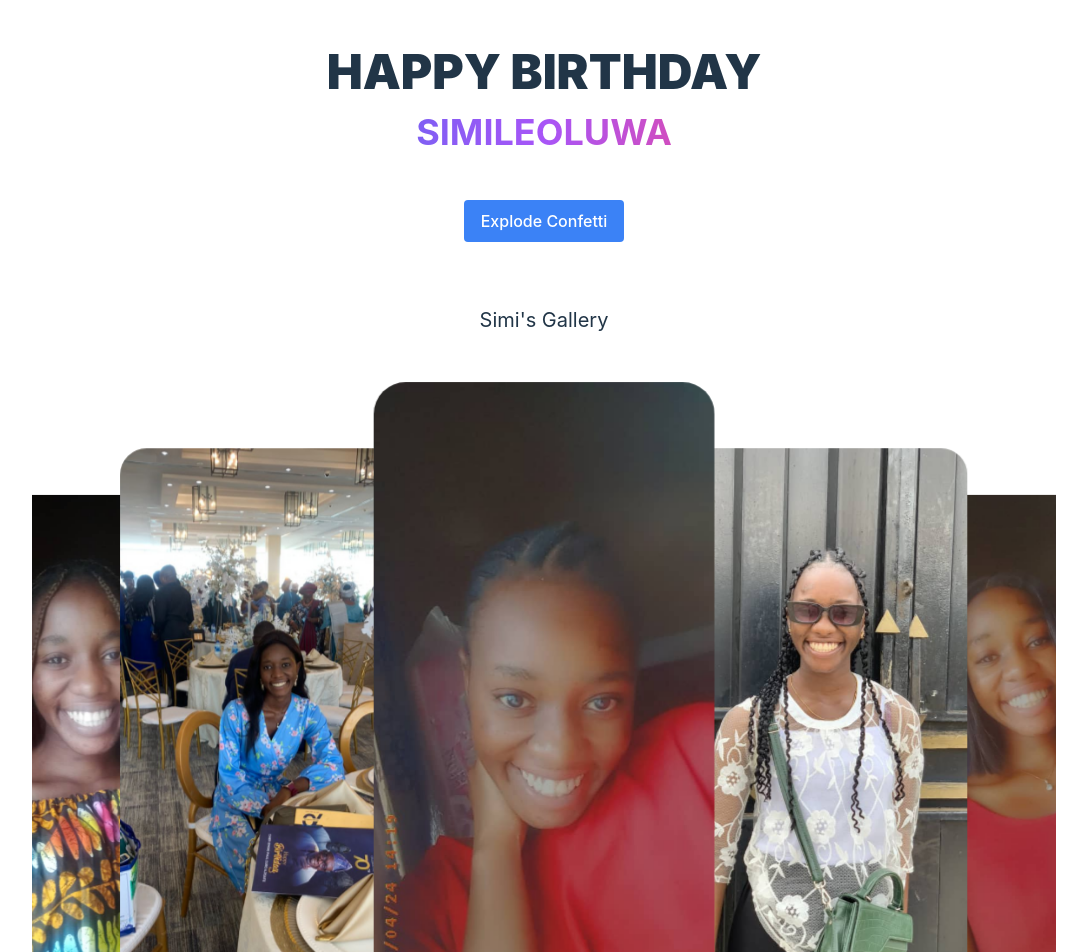
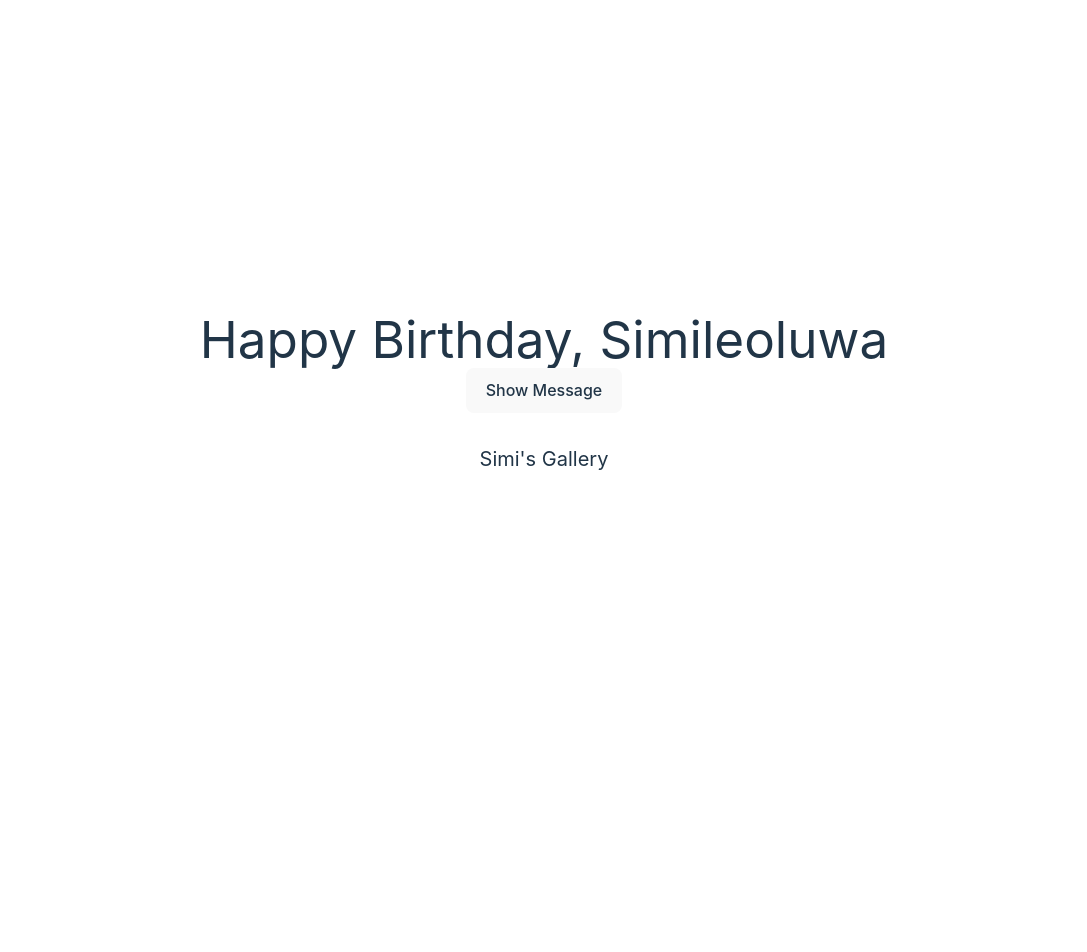
Before and after one commit to blaycoder/simi-birthday, a React (Vite) app: page / in a window 1280 px wide. Shown: the top 952 px of the page, without its empty margins (96-1183 px from the left). After the commit the page ends 800 px from the top, so only its background shows below. Built offline with nearby package versions, Linux system fonts and the light colour scheme.

Commit message:
made changes in the web app

```diff
--- a/src/App.css
+++ b/src/App.css
@@ -42,19 +42,3 @@ body,html{
 .card {
   padding: 2em;
 }
-
-section {
-  width: 100%;
-  box-sizing: border-box;
-  overflow-x: hidden;
-}
-
-.swiper_container {
-  width: 100%;
-  padding: 0 10px;
-}
-
-.swiper-slide img {
-  width: 100%;
-  object-fit: cover;
-}
--- a/src/App.jsx
+++ b/src/App.jsx
@@ -1,238 +1,52 @@
-import { useState, useLayoutEffect, useRef } from "react";
+import { useState, useEffect } from "react";
 import "./App.css";
-import Confetti from "react-confetti";
-import { gsap } from "gsap";
-import { Swiper, SwiperSlide } from "swiper/react";
-import { register } from "swiper/element/bundle";
-register();
-
-import { EffectCoverflow, Pagination, Navigation } from "swiper/modules";
-import "swiper/css";
-import "swiper/css/effect-coverflow";
-import "swiper/css/pagination";
-import "swiper/css/navigation";
-
-import slide_image_1 from "./assets/images/img-1.jpg";
-import slide_image_2 from "./assets/images/img-2.jpg";
-import slide_image_3 from "./assets/images/img-3.jpg";
-import slide_image_4 from "./assets/images/img-4.jpg";
-import slide_image_5 from "./assets/images/img-5.jpg";
-import slide_image_6 from "./assets/images/img-6.jpg";
-import slide_image_7 from "./assets/images/img-7.jpg";
+// import Confetti from "react-confetti";
+import { useTypewriter } from "react-simple-typewriter";
 
 function App() {
-  const [showConfetti, setShowConfetti] = useState(false);
-  const comp = useRef(null);
+  const [showMessage, setShowMessage] = useState(false);
+  const [isDisabled, setIsDisabled] = useState(true);
+  const [introTypeEffect, introHelper] = useTypewriter({
+    words: ["My Love", "Sunshine", "Simileoluwa"],
+    loop: 1,
+    typeSpeed: 170,
+    delaySpeed: 70,
+  });
 
-  const handleConfetti = (e) => {
+  const { introIsDone } = introHelper;
+
+  // Enable the button when typing is done
+  if (introIsDone && isDisabled) {
+    setIsDisabled(false);
+  }
+
+  const toggleMessage = (e) => {
     e.preventDefault();
-    setShowConfetti((showConfetti) => !showConfetti);
+    if (introIsDone) {
+      setShowMessage((prevShowMessage) => !prevShowMessage);
+    }
   };
 
-  useLayoutEffect(() => {
-    const t1 = gsap.timeline();
-    let mm = gsap.matchMedia();
-    mm.add(
-      {
-        isMobile: "(max-width: 600px)",
-        isDesktop: "(min-width: 768px)",
-        reduceMotion: "(prefers-reduced-motion: no-preference)",
-      },
-      (context) => {
-        let { isMobile, isDesktop, reduceMotion } = context.conditions;
-        t1.from("#b-text", {
-          xPercent: reduceMotion ? 0 : isMobile ? "-100" : "-300",
-          duration: 1.3,
-          delay: 0.3,
-          scale: 2,
-        })
-          .to("#b-text", {
-            xPercent: isMobile ? "-20" : "0",
-            duration: 0.5,
-            scale: 1,
-          })
-          .from("#name", {
-            opacity: 0,
-            y: isDesktop ? "+=30" : "0",
-            stagger: 0.5,
-          });
-      },
-      comp
-    );
-    return () => mm.revert();
-  }, []);
+  return (
+    <section>
+      <h1>
+        <span>Happy Birthday, {introTypeEffect}</span>
+        {/* <Cursor /> */}
+      </h1>
+      <button disabled={isDisabled} onClick={toggleMessage}>
+        Show Message
+      </button>
 
-  return (
-    <section className="flex flex-col items-center justify-center min-h-screen p-4">
-      {showConfetti && <Confetti />}
-      <div
-        ref={comp}
-        className="flex flex-col items-center text-center overflow-hidden"
-      >
-        <div>
-          <h1
-            id="b-text"
-            className="uppercase font-black text-base md:text-5xl"
-          >
-            Happy Birthday
-          </h1>
-          <p
-            id="name"
-            className="text-2xl md:text-4xl font-bold bg-gradient-to-r from-indigo-500 via-purple-500 to-pink-500 text-transparent bg-clip-text mt-4"
-          >
-            SIMILEOLUWA
-          </p>
-        </div>
-        <div className="card mt-4">
-          <button
-            onClick={handleConfetti}
-            className="px-4 py-2 bg-blue-500 text-white rounded"
-          >
-            Explode Confetti
-          </button>
-        </div>
+      <div>
+        <p>
+          {showMessage && (
+            <p></p>
+          )}
+        </p>
       </div>
-      <div className="w-full max-w-screen-lg mt-8">
+
+      <div className="mt-8">
         <h1 className="text-xl mb-4 text-center">Simi's Gallery</h1>
-        <Swiper
-          effect={"coverflow"}
-          grabCursor={true}
-          centeredSlides={true}
-          loop={true}
-          slidesPerView={"auto"}
-          breakpoints={{
-            320: {
-              slidesPerView: 1,
-              coverflowEffect: {
-                rotate: 0,
-                stretch: 0,
-                depth: 100,
-                modifier: 1,
-              },
-              pagination: false,
-              navigation: false,
-            },
-            480: {
-              slidesPerView: 1.5,
-              coverflowEffect: {
-                rotate: 0,
-                stretch: 0,
-                depth: 100,
-                modifier: 1.5,
-              },
-              pagination: false,
-              navigation: false,
-            },
-            640: {
-              slidesPerView: 2,
-              coverflowEffect: {
-                rotate: 0,
-                stretch: 0,
-                depth: 100,
-                modifier: 1.5,
-              },
-              pagination: false,
-              navigation: false,
-            },
-            768: {
-              slidesPerView: 2.5,
-              coverflowEffect: {
-                rotate: 0,
-                stretch: 0,
-                depth: 100,
-                modifier: 1.5,
-              },
-              pagination: false,
-              navigation: false,
-            },
-            1024: {
-              slidesPerView: 3,
-              coverflowEffect: {
-                rotate: 0,
-                stretch: 0,
-                depth: 100,
-                modifier: 2.5,
-              },
-              pagination: {
-                el: ".swiper-pagination",
-                clickable: true,
-              },
-              navigation: {
-                nextEl: ".swiper-button-next",
-                prevEl: ".swiper-button-prev",
-                clickable: true,
-              },
-            },
-          }}
-          className="swiper_container"
-        >
-          <SwiperSlide>
-            <img
-              src={slide_image_1}
-              alt="slide_image"
-              className="swiper-lazy w-full"
-            />
-            <div className="swiper-lazy-preloader"></div>
-          </SwiperSlide>
-          <SwiperSlide>
-            <img
-              src={slide_image_2}
-              alt="slide_image"
-              className="swiper-lazy w-full"
-            />
-            <div className="swiper-lazy-preloader"></div>
-          </SwiperSlide>
-          <SwiperSlide>
-            <img
-              src={slide_image_3}
-              alt="slide_image"
-              className="swiper-lazy w-full"
-            />
-            <div className="swiper-lazy-preloader"></div>
-          </SwiperSlide>
-          <SwiperSlide>
-            <img
-              src={slide_image_4}
-              alt="slide_image"
-              className="swiper-lazy w-full"
-            />
-            <div className="swiper-lazy-preloader"></div>
-          </SwiperSlide>
-          <SwiperSlide>
-            <img
-              src={slide_image_5}
-              alt="slide_image"
-              className="swiper-lazy w-full"
-            />
-            <div className="swiper-lazy-preloader"></div>
-          </SwiperSlide>
-          <SwiperSlide>
-            <img
-              src={slide_image_6}
-              alt="slide_image"
-              className="swiper-lazy w-full"
-            />
-            <div className="swiper-lazy-preloader"></div>
-          </SwiperSlide>
-          <SwiperSlide>
-            <img
-              src={slide_image_7}
-              alt="slide_image"
-              className="swiper-lazy w-full"
-            />
-            <div className="swiper-lazy-preloader"></div>
-          </SwiperSlide>
-
-          <div className="slider-controler">
-            <div className="swiper-button-prev slider-arrow">
-              <ion-icon name="arrow-back-outline"></ion-icon>
-            </div>
-            <div className="swiper-button-next slider-arrow">
-              <ion-icon name="arrow-forward-outline"></ion-icon>
-            </div>
-            <div className="swiper-pagination"></div>
-          </div>
-        </Swiper>
       </div>
     </section>
   );
--- a/src/index.css
+++ b/src/index.css
@@ -75,101 +75,3 @@ button:focus-visible {
     background-color: #f9f9f9;
   }
 }
-
-
-.swiper_container {
-  height: 52rem;
-  padding: 2rem 0;
-  position: relative;
-}
-
-.swiper-slide {
-  width: 37rem;
-  height: 42rem;
-  position: relative;
-}
-
-@media (max-width: 500px) {
-  .swiper_container {
-    height: 47rem;
-  }
-  .swiper-slide {
-    width: 28rem !important;
-    height: 36rem !important;
-  }
-  .swiper-slide img {
-    width: 28rem !important;
-    height: 36rem !important;
-  }
-}
-
-.swiper-slide img {
-  width: 37rem;
-  height: 42rem;
-  border-radius: 2rem;
-  object-fit: cover;
-}
-
-.swiper-slide-shadow-left,
-.swiper-slide-shadow-right {
-  display: none;
-}
-
-.slider-controler {
-  position: relative;
-  bottom: 2rem;
-  display: flex;
-  align-items: center;
-  justify-content: center;
-}
-
-.slider-controler .swiper-button-next {
-  left: 58% !important;
-  transform: translateX(-58%) !important;
-}
-
-@media (max-width: 990px) {
-  .slider-controler .swiper-button-next {
-    left: 70% !important;
-    transform: translateX(-70%) !important;
-  }
-}
-
-@media (max-width: 450px) {
-  .slider-controler .swiper-button-next {
-    left: 80% !important;
-    transform: translateX(-80%) !important;
-  }
-}
-
-@media (max-width: 990px) {
-  .slider-controler .swiper-button-prev {
-    left: 30% !important;
-    transform: translateX(-30%) !important;
-  }
-}
-
-@media (max-width: 450px) {
-  .slider-controler .swiper-button-prev {
-    left: 20% !important;
-    transform: translateX(-20%) !important;
-  }
-}
-
-.slider-controler .slider-arrow::after {
-  content: '';
-}
-
-.swiper-pagination {
-  position: relative;
-  width: 15rem !important;
-  bottom: 1rem;
-}
-
-.swiper-pagination .swiper-pagination-bullet {
-  filter: drop-shadow(0px 8px 24px rgba(18, 28, 53, 0.1));
-}
-
-.swiper-pagination .swiper-pagination-bullet-active {
-  background: var(--primary);
-}
```
Also changed, not shown: package.json (+9 -11 lines), 1 other file (tests, documents, lock files or other folders).
